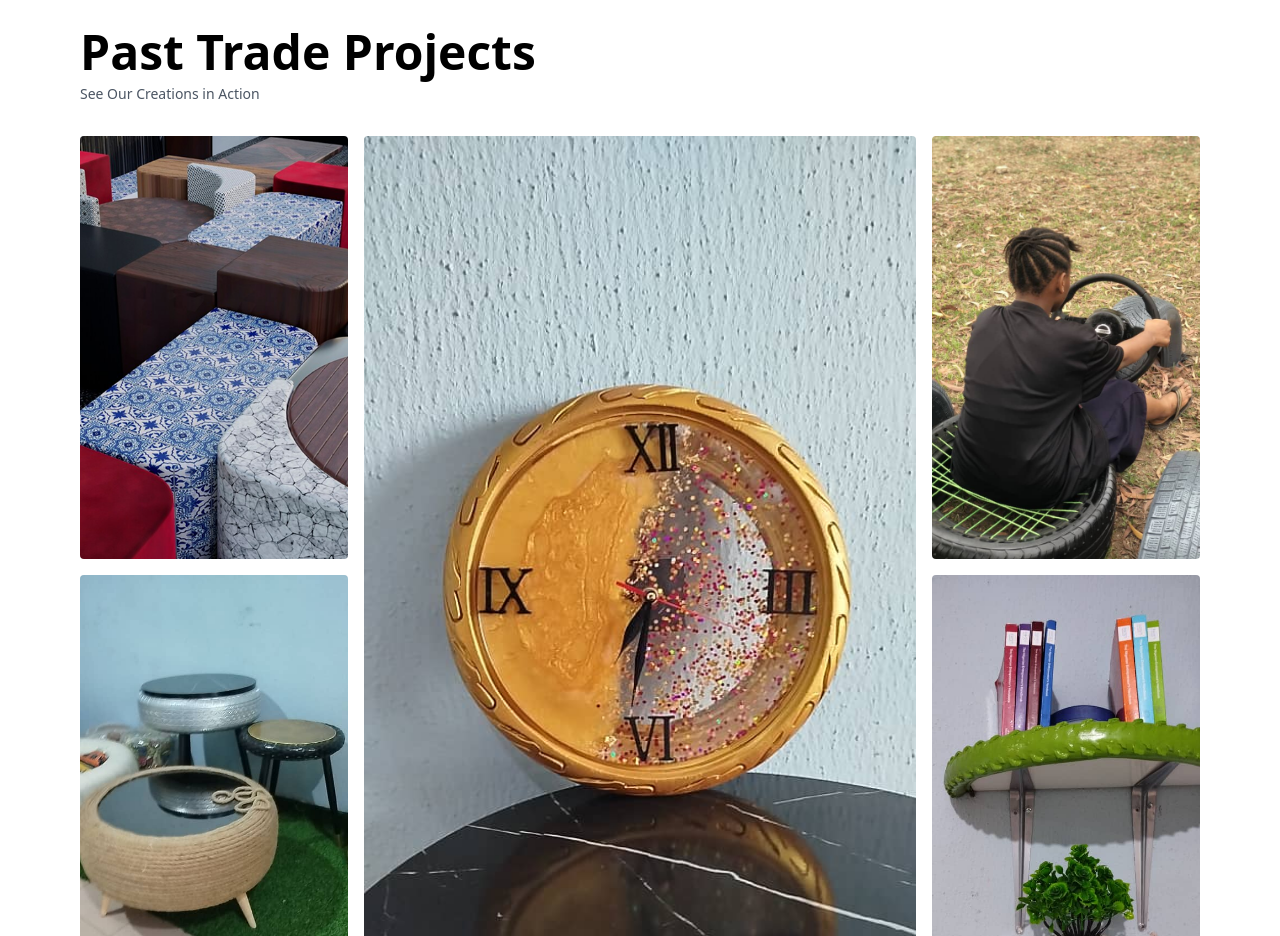
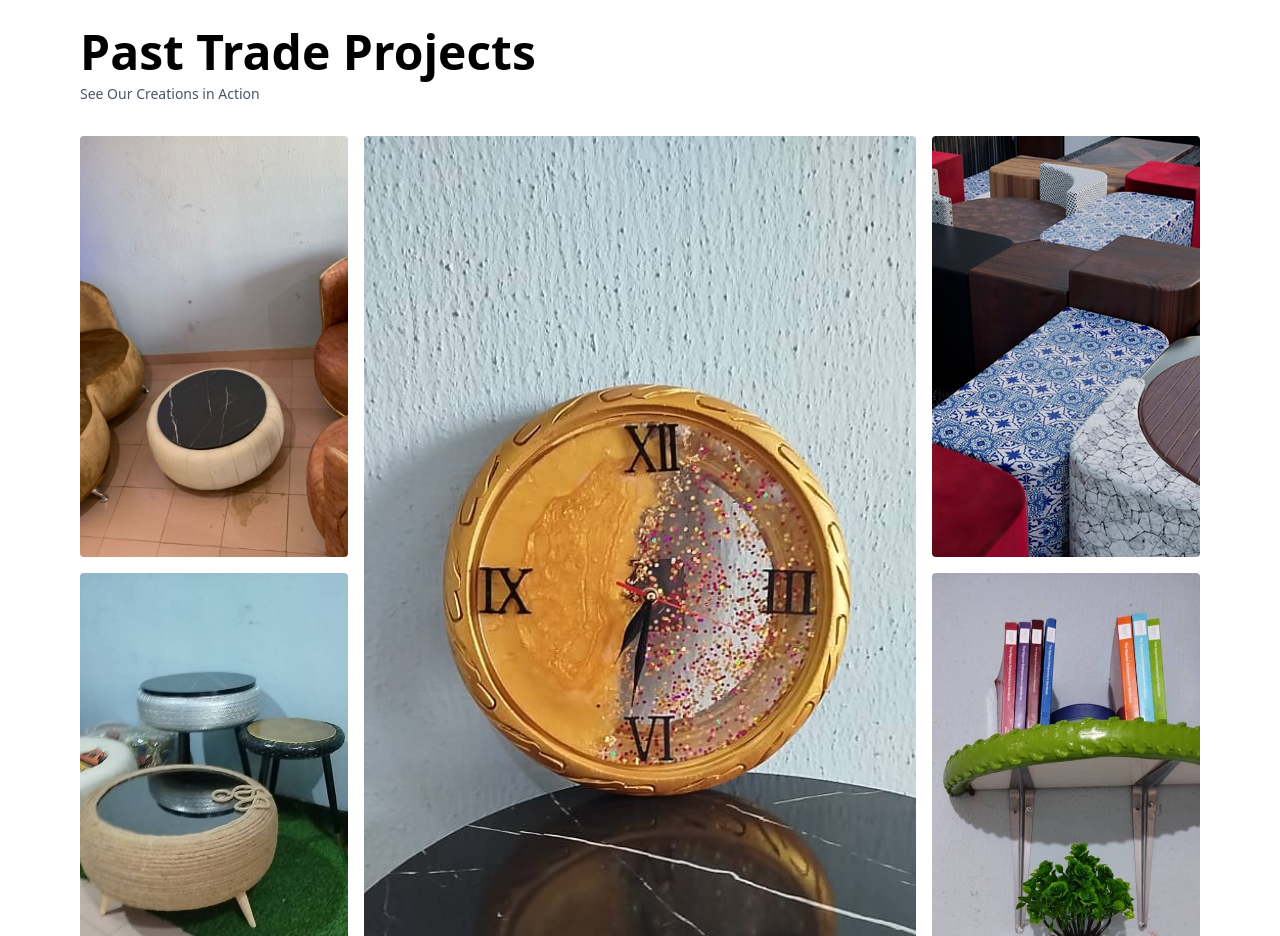
Before and after one commit to dazzycode/royalty, a React (Create React App) app: page /trade in a window 1280 px wide. Shown: the part 2180-3116 px from the top of the page. Built offline with nearby package versions, Linux system fonts and the light colour scheme.

Commit message:
Update consultation page and services section

```diff
--- a/src/pages/HomePage.jsx
+++ b/src/pages/HomePage.jsx
@@ -294,7 +294,7 @@ const testimonials = [
     </section>
 
           <img
-            src="/flex.jpg"
+            src="/royal.jpg"
             alt="Why Choose Us"
             className="mt-16 md:mt-0 w-full md:w-1/3 rounded shadow-md"
           />
--- a/src/pages/TradePage.jsx
+++ b/src/pages/TradePage.jsx
@@ -140,7 +140,7 @@ function ShoppingCart({ isActive = true }) {
              <img
                src="/sustain-bg.jpg"
                alt="hero"
-               className="w-full h-[180%] md:h-[60vh] object-cover"
+               className="w-full h-[100vh] md:h-[60vh] object-cover"
              />
              <div className="absolute top-0 pt-10 left-0 w-full h-full flex flex-col justify-center items-left text-left text-white px-4">
                <h1 className="text-3xl md:text-5xl font-bold mb-4">Sustainable Designs,<br></br> Tailored to Your Brand.
@@ -262,13 +262,13 @@ We partner with designers, business owners, and hospitality brands to create cus
   {/* Image Grid - Custom Layout */}
   <div className="grid grid-cols-2 md:grid-cols-4 gap-4">
     <div className="col-span-1 md:col-span-1 row-span-1">
-      <img src="/new.png" alt="Project 1" className="w-full h-full object-cover rounded" />
+      <img src="/royal2.jpg" alt="Project 1" className="w-full h-full object-cover rounded" />
     </div>
     <div className="col-span-1 md:col-span-2 row-span-2">
       <img src="/clock.jpg" alt="Project 2" className="w-full h-full object-cover rounded" />
     </div>
     <div className="col-span-1 md:col-span-1 row-span-1">
-      <img src="/pastoffice3.jpg" alt="Project 3" className="w-full h-full object-cover rounded" />
+      <img src="/new.png" alt="Project 3" className="w-full h-full object-cover rounded" />
     </div>
     <div className="col-span-1 md:col-span-1 row-span-1">
       <img src="/nude.jpg" alt="Project 4" className="w-full h-full object-cover rounded" />
```
Also changed, not shown: public/royal.jpg (added), public/royal2.jpg (added).
